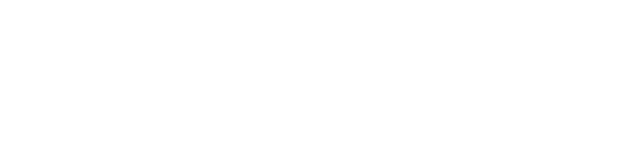
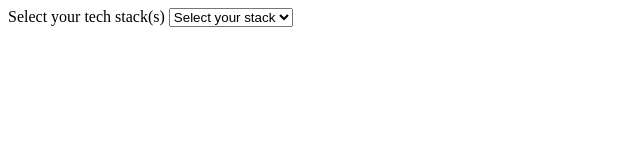
Before and after one commit to codewithib/DevBanner_v2.0, a plain HTML site: page banner.html in a window 1280 px wide. Shown: the whole page, without its empty margins (0-640 px from the left). Drawn offline with Linux system fonts and the light colour scheme.

Commit message:
Creating my html files

```diff
--- a/banner.html
+++ b/banner.html
@@ -9,7 +9,12 @@
 <body>
     <main>
         <div class="container">
-
+            <form class="userForm">
+                <label for="stack-select">Select your tech stack(s)</label>
+                <select name="stack-select" id="stack-select" class="stack-select">
+                    <option value="">Select your stack</option>
+                </select>
+            </form>
         </div>
     </main>
 
```
